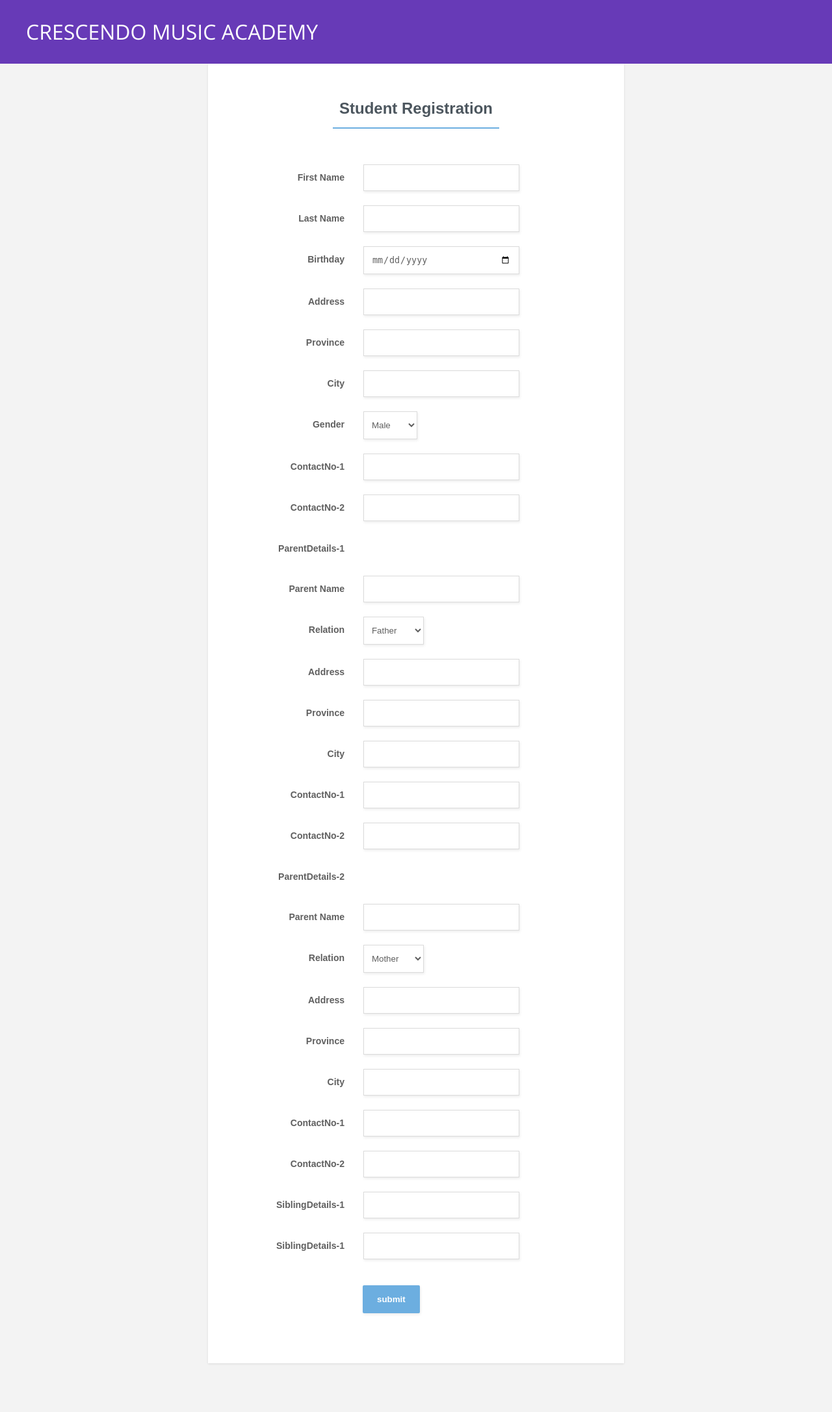
After one commit to KasunDA/Cresendo, a PHP site: page /register_student.php in a window 1280 px wide. The commit adds this page. Shown: the whole page at 65% size. Run offline with PHP 8.4, Linux system fonts and the light colour scheme; some libraries are stand-ins or nearby versions.

Commit message:
register new student and manage sibling details

```diff
--- a/css/demo.css
+++ b/css/demo.css
@@ -124,3 +124,168 @@ ul li{
 .tz-link span{
     color: #da431c;
 }
+
+html{
+    background-color: #f3f3f3;
+}
+
+.form-basic{
+    max-width: 640px;
+    margin: 0 auto;
+    padding: 55px;
+    box-sizing: border-box;
+
+    background-color:  #ffffff;
+    box-shadow: 0 1px 3px 0 rgba(0, 0, 0, 0.1);
+
+    font: bold 14px sans-serif;
+    text-align: center;
+}
+
+.form-basic .form-row{
+    text-align: left;
+    margin-bottom: 22px;
+}
+
+.form-basic .form-title-row{
+    text-align: center;
+    margin-bottom: 55px;
+}
+
+/* The form title */
+
+.form-basic h1{
+    display: inline-block;
+    box-sizing: border-box;
+    color:  #4c565e;
+    font-size: 24px;
+    padding: 0 10px 15px;
+    border-bottom: 2px solid #6caee0;
+    margin: 0;
+}
+
+.form-basic .form-row > label span{
+    display: inline-block;
+    box-sizing: border-box;
+    color: #5F5F5F;
+    width: 180px;
+    text-align: right;
+    vertical-align: top;
+    padding: 12px 25px;
+}
+
+.form-basic input{
+    color:  #5f5f5f;
+    box-sizing: border-box;
+    width: 240px;
+    box-shadow: 1px 2px 4px 0 rgba(0, 0, 0, 0.08);
+    padding: 12px;
+    border: 1px solid #dbdbdb;
+}
+
+.form-basic input[type=radio],
+.form-basic input[type=checkbox]{
+    box-shadow: none;
+    width: auto;
+}
+
+.form-basic input[type=checkbox]{
+    margin-top: 13px;
+}
+
+.form-basic select{
+    background-color: #ffffff;
+    color:  #5f5f5f;
+    box-sizing: border-box;
+    max-width: 240px;
+    box-shadow: 1px 2px 4px 0 rgba(0, 0, 0, 0.08);
+    padding: 12px 8px;
+    border: 1px solid #dbdbdb;
+}
+
+.form-basic textarea{
+    color:  #5f5f5f;
+    box-sizing: border-box;
+    width: 240px;
+    height: 80px;
+    box-shadow: 1px 2px 4px 0 rgba(0, 0, 0, 0.08);
+    font: normal 13px sans-serif;
+    padding: 12px;
+    border: 1px solid #dbdbdb;
+    resize: vertical;
+}
+
+.form-basic .form-radio-buttons{
+    display: inline-block;
+    vertical-align: top;
+}
+
+.form-basic .form-radio-buttons > div{
+    margin-top: 10px;
+}
+
+.form-basic .form-radio-buttons label span{
+    margin-left: 8px;
+    color: #5f5f5f;
+    font-weight: normal;
+}
+
+.form-basic .form-radio-buttons input{
+    width: auto;
+}
+
+.form-basic button{
+    display: block;
+    border-radius: 2px;
+    background-color:  #6caee0;
+    color: #ffffff;
+    font-weight: bold;
+    box-shadow: 1px 2px 4px 0 rgba(0, 0, 0, 0.08);
+    padding: 14px 22px;
+    border: 0;
+    margin: 40px 183px 0;
+}
+
+/*	Making the form responsive. Remove this media query
+    if you don't need the form to work on mobile devices. */
+
+@media (max-width: 600px) {
+
+    .form-basic{
+        padding: 30px;
+        max-width: 480px;
+    }
+
+    .form-basic .form-row{
+        max-width: 300px;
+        margin: 25px auto;
+        text-align: left;
+    }
+
+    .form-basic .form-title-row{
+        margin-bottom: 50px;
+    }
+
+    .form-basic .form-row > label span{
+        display: block;
+        text-align: left;
+        padding: 0 0 15px;
+    }
+
+    .form-basic select{
+        width: 240px;
+    }
+
+    .form-basic input[type=checkbox]{
+        margin-top:0;
+    }
+
+    .form-basic .form-radio-buttons > div{
+        margin: 0 0 10px;
+    }
+
+    .form-basic button{
+        margin: 0;
+    }
+
+}
--- a/login.php
+++ b/login.php
@@ -7,7 +7,7 @@
     <meta http-equiv="X-UA-Compatible" content="IE=edge">
     <meta name="viewport" content="width=device-width, initial-scale=1">
 
-    <title>Login Form</title>
+    <title>Login</title>
 
     <link rel="stylesheet" href="css/demo.css">
     <link rel="stylesheet" href="css/login.css">
--- /dev/null
+++ b/register_student.php
@@ -0,0 +1,300 @@
+<?php
+include "connect.php";
+$con = connect();
+
+?>
+<!DOCTYPE html>
+<html>
+
+<head>
+
+    <meta charset="utf-8">
+    <meta http-equiv="X-UA-Compatible" content="IE=edge">
+    <meta name="viewport" content="width=device-width, initial-scale=1">
+    <title>Register</title>
+    <link rel="stylesheet" href="css/demo.css">
+    <link rel="stylesheet" href="http://ajax.googleapis.com/ajax/libs/jqueryui/1.10.1/themes/base/minified/jquery-ui.min.css" type="text/css" />
+    <script type="text/javascript" src="jquery.js"></script>
+    <script type="text/javascript" src="jquery-ui.js"></script>
+    <script type="text/javascript" src="http://code.jquery.com/jquery-1.9.1.min.js"></script>
+    <script type="text/javascript" src="http://code.jquery.com/ui/1.10.1/jquery-ui.min.js"></script>
+    <script type="text/javascript">
+        $(function() {
+
+            //autocomplete
+            $(".auto1").autocomplete({
+                source: "search_sibling.php",
+                minLength: 1
+            });
+
+        });
+    </script>
+    <script type="text/javascript">
+        $(function() {
+
+            //autocomplete
+            $(".auto2").autocomplete({
+                source: "search_sibling.php",
+                minLength: 1
+            });
+
+        });
+    </script>
+</head>
+
+
+<header>
+    <h1>CRESCENDO MUSIC ACADEMY</h1>
+
+</header>
+
+
+
+<div class="main-content">
+
+    <!-- You only need this form and the form-basic.css -->
+
+    <form class="form-basic"  method="post" action="#">
+
+        <div class="form-title-row">
+            <h1>Student Registration</h1>
+        </div>
+
+        <div class="form-row">
+            <label>
+                <span>First Name</span>
+                <input type="text" name="name1"  required value="<?= isset($_POST['name']) ? $_POST['name'] : ''; ?>">
+            </label>
+        </div>
+
+        <div class="form-row">
+            <label>
+                <span>Last Name</span>
+                <input type="text" name="name2" >
+            </label>
+        </div>
+
+        <div class="form-row">
+            <label>
+                <span>Birthday</span>
+                <input type="date" name="bday" >
+            </label>
+        </div>
+        <div class="form-row">
+            <label>
+                <span>Address</span>
+                <input type="text" name="address" >
+            </label>
+        </div>
+
+        <div class="form-row">
+            <label>
+                <span>Province</span>
+                <input type="text" name=province >
+            </label>
+        </div>
+        <div class="form-row">
+            <label>
+                <span>City</span>
+                <input type="text" name="city" >
+            </label>
+        </div>
+
+
+
+        <div class="form-row">
+            <label>
+                <span>Gender</span>
+                <select name="gender" required>
+                    <option>Male</option>
+                    <option>Female</option>
+                </select>
+            </label>
+        </div>
+
+        <div class="form-row">
+            <label>
+                <span>ContactNo-1</span>
+                <input type="number" name="tp1">
+            </label>
+        </div>
+
+
+        <div class="form-row">
+            <label>
+                <span>ContactNo-2</span>
+                <input type="number" name="tp2">
+            </label>
+        </div>
+        <div class="form-row">
+            <label>
+                <span> ParentDetails-1</span>
+
+            </label>
+        </div>
+
+        <div class="form-row">
+            <label>
+                <span>Parent Name</span>
+                <input type="text" name="p1name" >
+            </label>
+        </div>
+
+        <div class="form-row">
+            <label>
+                <span>Relation</span>
+                <select name="p1relation" >
+                    <option>Father</option>
+                    <option>Mother</option>
+                    <option>Guardian</option>
+                </select>
+            </label>
+        </div>
+        <div class="form-row">
+            <label>
+                <span>Address</span>
+                <input type="text" name="p1adress" >
+            </label>
+        </div>
+
+        <div class="form-row">
+            <label>
+                <span>Province</span>
+                <input type="text" name=p1province >
+            </label>
+        </div>
+        <div class="form-row">
+            <label>
+                <span>City</span>
+                <input type="text" name="p1city" >
+            </label>
+        </div>
+        <div class="form-row">
+            <label>
+                <span>ContactNo-1</span>
+                <input type="number" name="p1tp1">
+            </label>
+        </div>
+        <div class="form-row">
+            <label>
+                <span>ContactNo-2</span>
+                <input type="number" name="p1tp2">
+            </label>
+        </div>
+
+
+        <div class="form-row">
+            <label>
+                <span>ParentDetails-2</span>
+
+            </label>
+        </div>
+
+        <div class="form-row">
+            <label>
+                <span>Parent Name</span>
+                <input type="text" name="p2name" >
+            </label>
+        </div>
+
+        <div class="form-row">
+            <label>
+                <span>Relation</span>
+                <select name="p2relation">
+                    <option>Mother</option>
+                    <option>Father</option>
+                    <option>Guardian</option>
+                </select>
+            </label>
+        </div>
+        <div class="form-row">
+            <label>
+                <span>Address</span>
+                <input type="text" name="p2adress" >
+            </label>
+        </div>
+
+        <div class="form-row">
+            <label>
+                <span>Province</span>
+                <input type="text" name=p2province >
+            </label>
+        </div>
+        <div class="form-row">
+            <label>
+                <span>City</span>
+                <input type="text" name="p2city" >
+            </label>
+        </div>
+
+        <div class="form-row">
+            <label>
+                <span>ContactNo-1</span>
+                <input type="number" name="p2tp1">
+            </label>
+        </div>
+        <div class="form-row">
+            <label>
+                <span>ContactNo-2</span>
+                <input type="number" name="p2tp2">
+            </label>
+        </div>
+        <div class="form-row">
+            <label>
+                <span>SiblingDetails-1</span>
+                <input type="text" name="sib1" class="auto1">
+            </label>
+        </div>
+        <div class="form-row">
+            <label>
+                <span>SiblingDetails-1</span>
+                <input type="text" name="sib2" class="auto2">
+            </label>
+        </div>
+
+        <div class="form-row">
+            <button type="submit" name="submit">submit</button>
+        </div>
+
+    </form>
+
+</div>
+
+
+<?php
+if(isset($_POST['submit'])){
+    echo 'winma';
+
+
+
+
+    $stmt = $con->prepare("INSERT INTO person (FirstName, LastName, ID, Gender, DoB, Address, Province, City,UType) VALUES (?, ?, ?, ?, ?, ?, ?, ?, ?)");
+    $stmt->bind_param("sssssssss", $name1, $name2, $id,$gender,$bday,$address,$province,$city,$type);
+    $name1=$_POST['name1'];
+    $name2=$_POST['name2'];
+    $bday=$_POST['bday'];
+    $address=$_POST['address'];
+    $province=$_POST['province'];
+    $city=$_POST['city'];
+    $gender=$_POST['gender'];
+    if($gender=="Male"){
+        $gender="M";
+    } else{
+        $gender="F";
+    }
+    $type="S";
+
+    $pre=substr($name1,0,1);
+
+    $id=uniqid($pre);
+    echo $id;
+    $stmt->execute();
+
+
+}
+?>
+
+
+</body>
+
+</html>
```
Also changed, not shown: search_sibling.php (added, +32 -0 lines).
